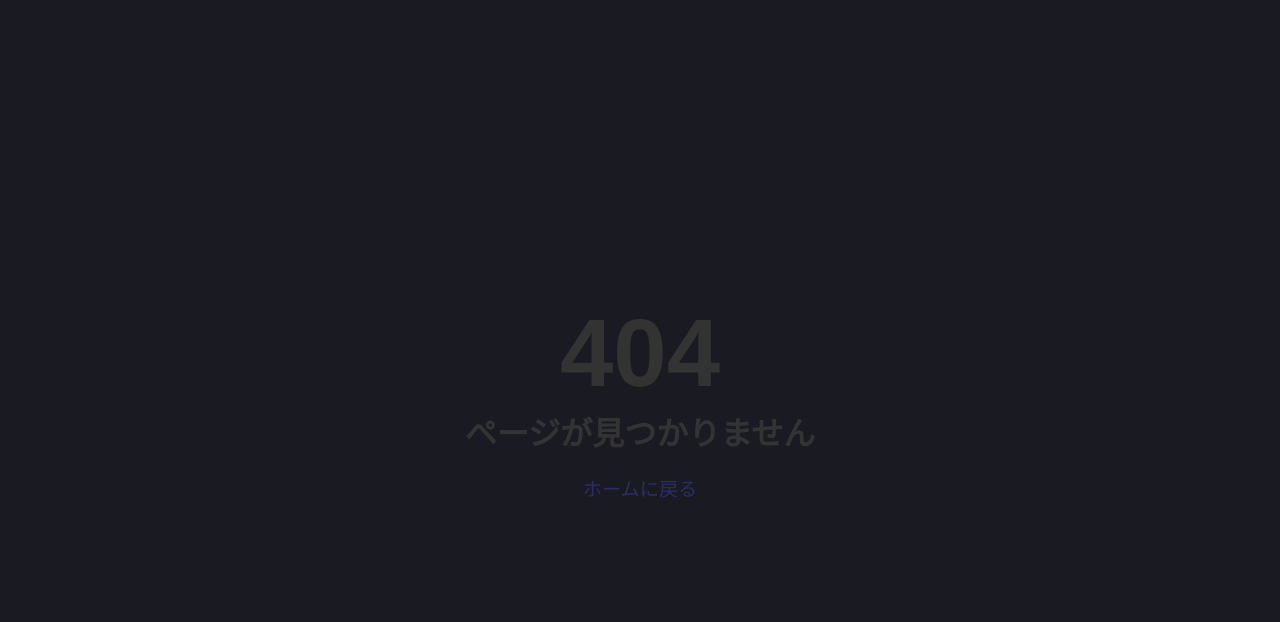
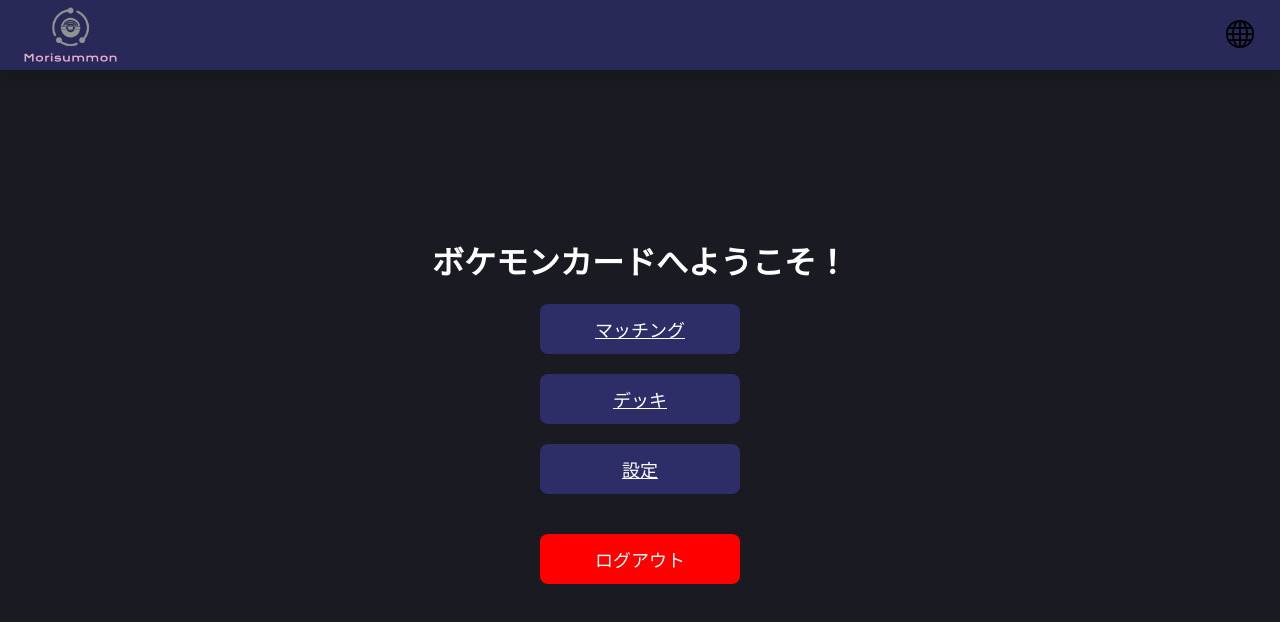
Before and after one commit to kyamoken/Morisummon, a React app: page /home in a window 1280 px wide. Before the commit this address had no page. Shown: the top 622 px of the page. Built offline with nearby package versions, Linux system fonts and the light colour scheme; the HTML template or start-up script is replaced by a standard one.

Commit message:
Homeページを実装

```diff
--- a/frontend/src/AppRouter.tsx
+++ b/frontend/src/AppRouter.tsx
@@ -6,6 +6,7 @@ import Register from './pages/Register.tsx';
 import Page404 from "./pages/404.tsx";
 import Matching from "./matching.tsx";
 import Battle from "./battle.tsx";
+import Home from "./Home.tsx";
 
 const AppRouter: React.FC = () => {
   return (
@@ -13,6 +14,7 @@ const AppRouter: React.FC = () => {
       <Route path="/" element={<App />} />
       <Route path="/login" element={<Login />} />
       <Route path="/register" element={<Register />} />
+      <Route path="/home" element={<Home />} />
       <Route path="/matching" element={<Matching />} />
       <Route path="/battle" element={<Battle />} />
       <Route path="*" element={<Page404 />} />
--- /dev/null
+++ b/frontend/src/Home.tsx
@@ -0,0 +1,74 @@
+import React from 'react';
+import styled from 'styled-components';
+import { Link } from 'react-router';
+import Header from './components/Header.tsx'; // ヘッダーコンポーネントをインポート
+
+const Home: React.FC = () => {
+  return (
+    <HomeContainer>
+      <Header />
+      <Content>
+        <h1>ボケモンカードへようこそ！</h1>
+        <ButtonContainer>
+          <Button as={Link} to="/matching">マッチング</Button>
+          <Button as={Link} to="/deck">デッキ</Button>
+          <Button as={Link} to="/settings">設定</Button>
+        </ButtonContainer>
+        <LogoutButton>ログアウト</LogoutButton>
+      </Content>
+    </HomeContainer>
+  );
+};
+
+const HomeContainer = styled.div`
+  display: flex;
+  flex-direction: column;
+  align-items: center;
+  justify-content: center;
+  height: 100vh;
+  background-color: var(--background-color);
+  color: white;
+  width: 100%;
+  text-align: center;
+`;
+
+const Content = styled.div`
+  text-align: center;
+  margin: 0 auto;
+`;
+
+const ButtonContainer = styled.div`
+  display: flex;
+  flex-direction: column;
+  align-items: center; /* 追加 */
+  gap: 20px;
+  margin: 20px 0;
+`;
+
+const Button = styled.button`
+  background-color: var(--primary-color);
+  color: white;
+  border: none;
+  border-radius: var(--border-radius);
+  padding: 12px 30px;
+  font-size: 18px;
+  cursor: pointer;
+  transition: background-color 0.3s ease, transform 0.2s ease;
+  width: 200px;
+
+  &:hover {
+    background-color: var(--button-hover);
+    transform: scale(1.05);
+  }
+`;
+
+const LogoutButton = styled(Button)`
+  background-color: red;
+  margin-top: 20px;
+
+  &:hover {
+    background-color: darkred;
+  }
+`;
+
+export default Home;
```
